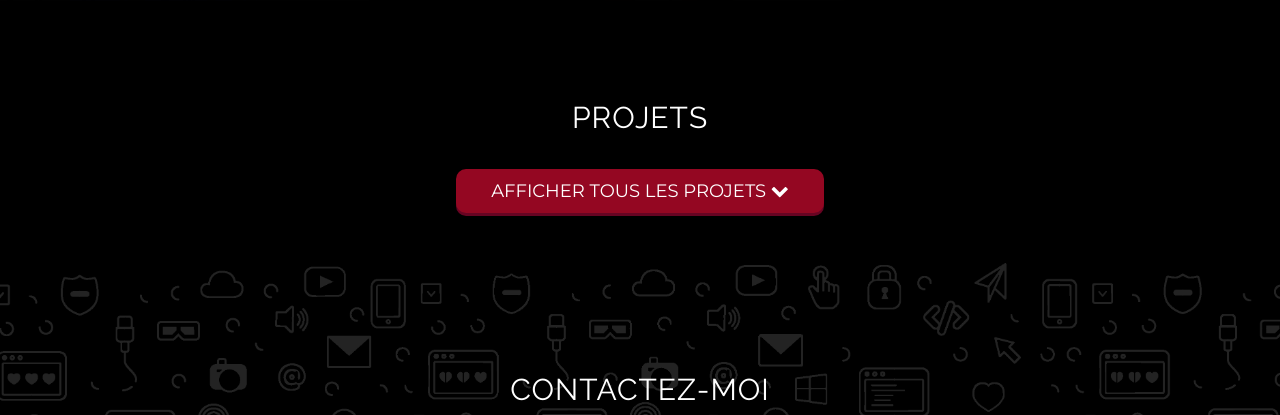
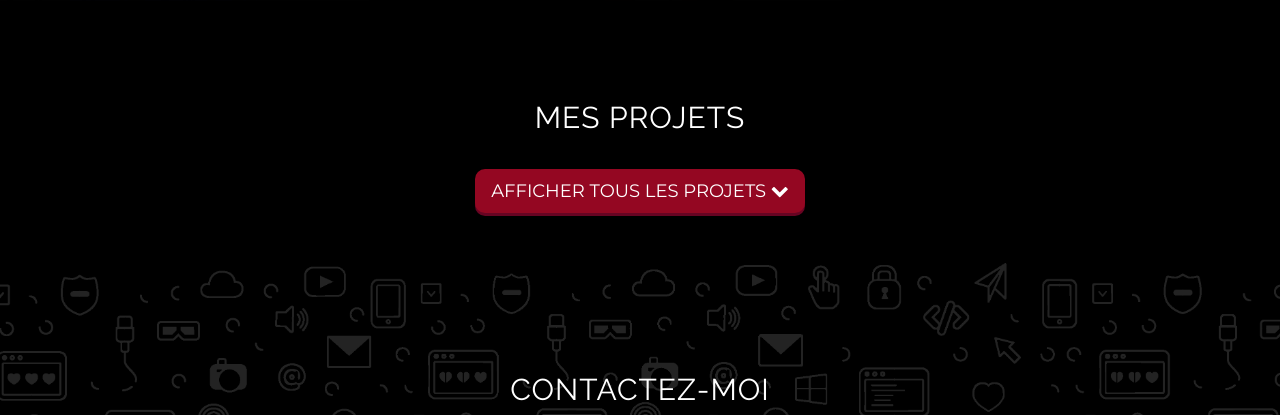
Before and after one commit to obrassard/portfolio-personnel, a PHP site: page / in a window 1280 px wide. Shown: the part 1524-1939 px from the top of the page. Run offline with PHP 8.4, Linux system fonts and the light colour scheme; data that the repository does not hold is empty; some libraries are stand-ins or nearby versions.

Commit message:
Modifications mineures de l'interface

```diff
--- a/css/theme.css
+++ b/css/theme.css
@@ -463,8 +463,6 @@ body {
     border: none;
     box-shadow: 0 3px 0 0 #670422;
     margin-bottom: 20px;
-    padding-left: 35px;
-    padding-right: 35px;
 }
 
 #seeAll:active {
@@ -545,7 +543,6 @@ body {
 
 /*=========== Contact/Footer =============*/
 .pattern-background{
-
     width: 100%;
     padding: 60px 0;
     margin-top: 30px;
--- a/data/db_projects.php
+++ b/data/db_projects.php
@@ -10,7 +10,7 @@ require_once "db_connection.php";
 function GetProjectsFr(){
     $bdd = db_connect();
     try{
-        $request = $bdd -> query("SELECT * FROM project_fr");
+        $request = $bdd -> query("SELECT * FROM project_fr order by Id desc");
         if($request){
             return $request -> fetchAll();
         }
@@ -23,7 +23,7 @@ function GetProjectsFr(){
 function GetProjectsEn(){
     $bdd = db_connect();
     try{
-        $request = $bdd -> query("SELECT * FROM project_en");
+        $request = $bdd -> query("SELECT * FROM project_en order by Id desc");
         if($request){
             return $request -> fetchAll();
         }
--- a/en.php
+++ b/en.php
@@ -118,7 +118,7 @@ $projects = GetProjectsEn();
     <section id="project" class="container content-section text-center">
         <div class="row">
             <div class="col-lg-8 col-lg-offset-2">
-                <h2 class="projets">Projects</h2>
+                <h2 class="projets">My Projects</h2>
             </div>
             <section id="portfolio">
                 <div class="container">
--- a/index.php
+++ b/index.php
@@ -114,7 +114,7 @@ $projects = GetProjectsFr();
     <section id="project" class="container content-section text-center">
         <div class="row">
             <div class="col-lg-8 col-lg-offset-2">
-                <h2 class="projets">Projets</h2>
+                <h2 class="projets">Mes projets</h2>
             </div>
             <section id="portfolio">
                 <div class="container">
@@ -203,7 +203,7 @@ $projects = GetProjectsFr();
                 if (isset($_GET['code'])){
                     if ($_GET['code'] == 1) {
                         echo '<br /><div class="alert alert-success" role="alert">
-                            Le message a été envoyé avec succès!
+                            Votre message a été envoyé avec succès!
                         </div>';
                     }
 
```
Also changed, not shown: 1 other file.
